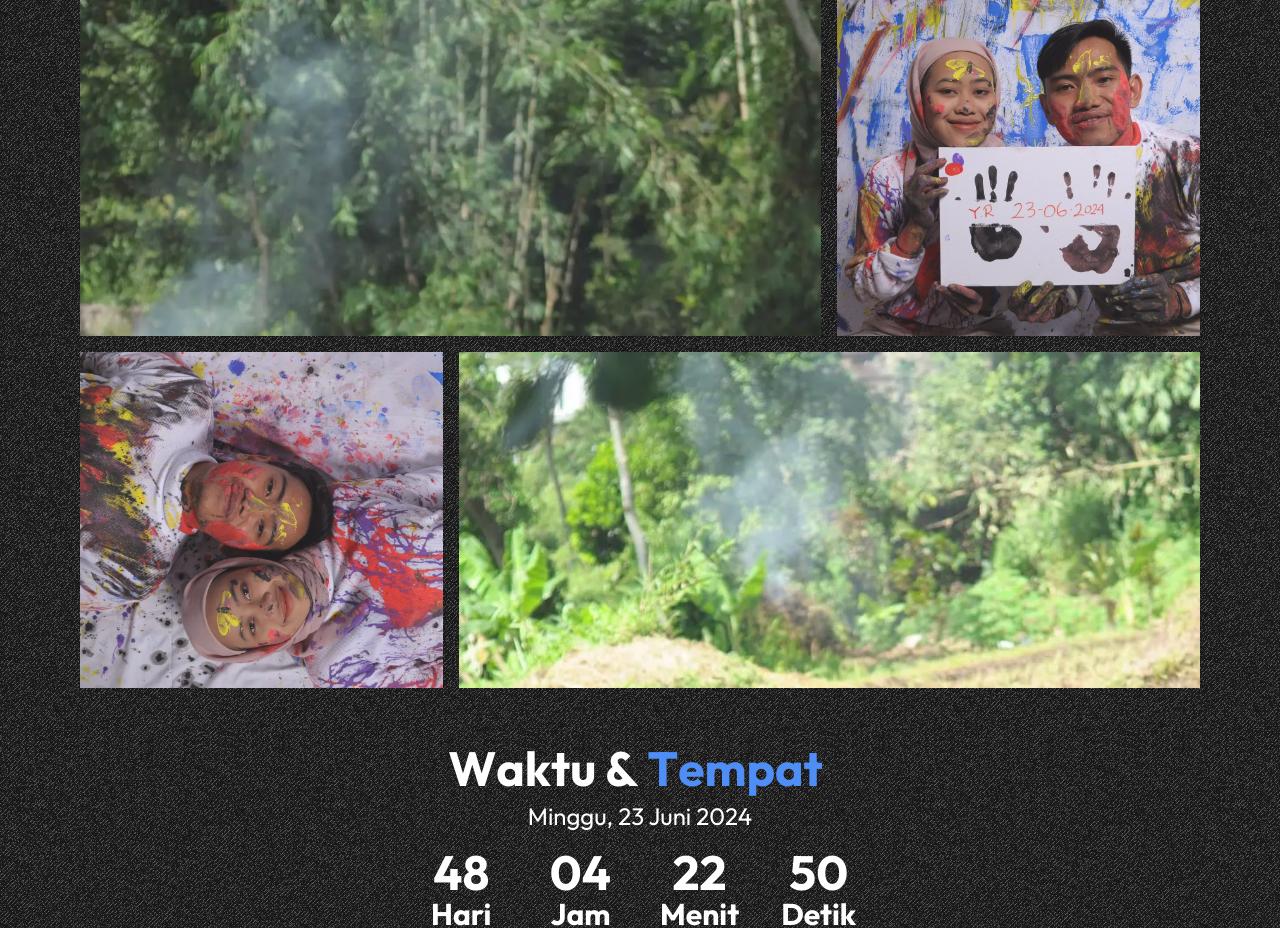
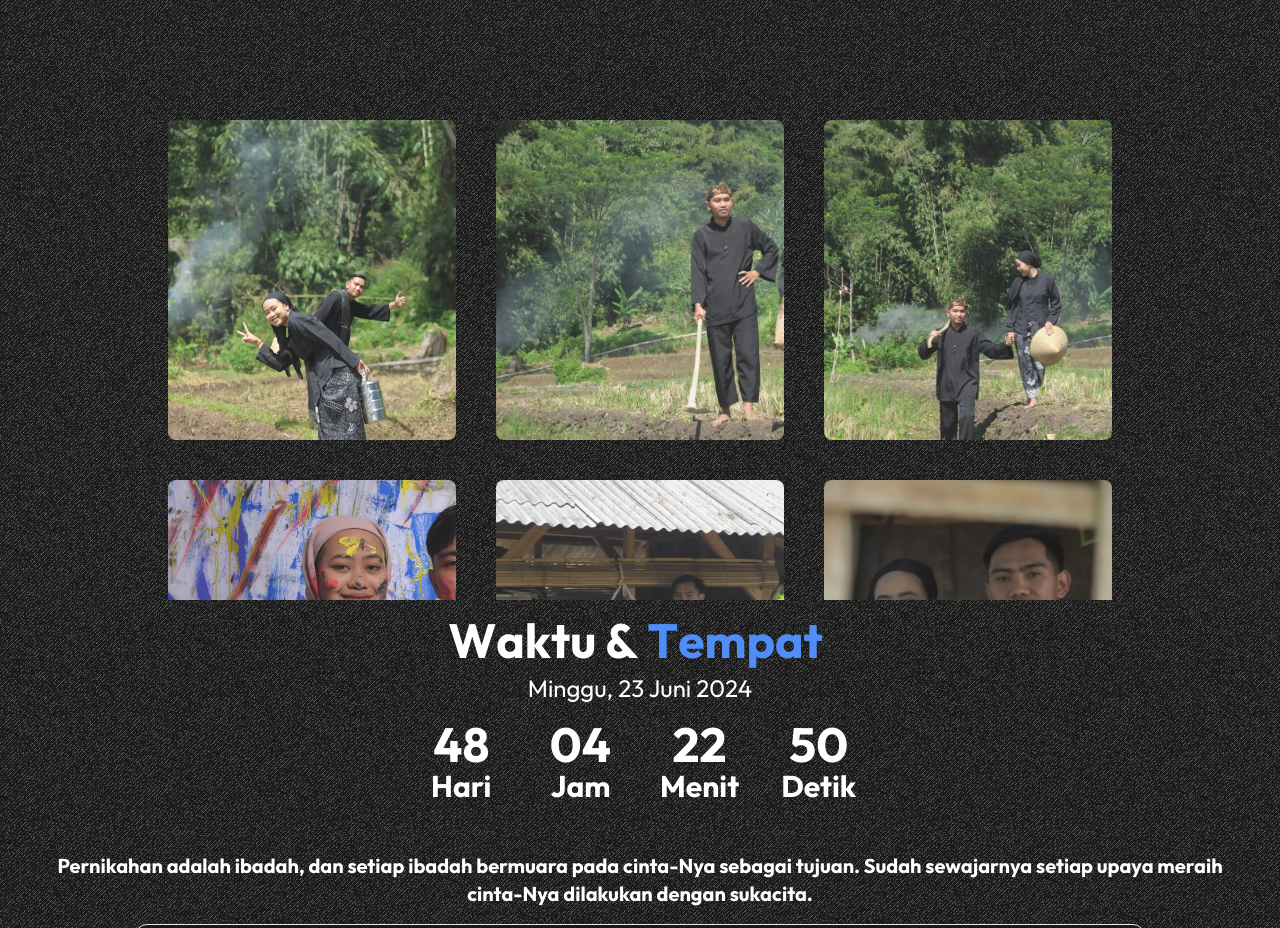
Before and after one commit to chndrwali/undangan-pernikahan, a Next.js app: page / in a window 1280 px wide. Shown: the part 2660-3588 px from the top of the page. Built offline with nearby package versions, Linux system fonts and the light colour scheme; a web font is replaced by a local one.

Commit message:
add: paralax-scroll

```diff
--- a/components/gallery/galerry.tsx
+++ b/components/gallery/galerry.tsx
@@ -3,6 +3,7 @@ import React, { useState, useRef, useEffect } from 'react';
 import { LayoutGrid } from '../ui/layout-grid';
 import { TypewriterEffect } from '../ui/type-writter';
 import { motion } from 'framer-motion';
+import { ParallaxScroll } from '../ui/paralax-scroll';
 
 export default function Gallery() {
   const judul = [
@@ -20,6 +21,19 @@ export default function Gallery() {
       className: 'text-blue-500 dark:text-blue-500',
     },
   ];
+
+  const images = [
+    '/home/1.webp',
+    '/home/2.webp',
+    '/home/3.webp',
+    '/home/Gallery_Photo_1.webp',
+    '/home/Gallery_Photo_2.webp',
+    '/home/Gallery_Photo_3.webp',
+    '/home/Gallery_Photo_4.webp',
+    '/home/Gallery_Photo_5.webp',
+    '/home/Gallery_Photo_6.webp',
+    '/home/Gallery_Photo_7.webp',
+  ];
   return (
     <section id="galery" className="bg-black bg-footer opacity-90 w-full flex flex-col items-center ">
       <div className="mt-0 mb-2">
@@ -28,76 +42,9 @@ export default function Gallery() {
           “Aku tidak tahu dimana ujung perjalanan ini, aku tidak bisa menjanjikan apapun. Tapi, selama aku mampu, mimpi-mimpi kita adalah prioritas.”
         </motion.p>
       </div>
-      <div className="h-screen py-4 px-10 w-full">
-        <LayoutGrid cards={cards} />
+      <div className=" py-4 px-10 ">
+        <ParallaxScroll images={images} />
       </div>
     </section>
   );
 }
-
-const SkeletonOne = () => {
-  return (
-    <div>
-      <p className="font-bold text-4xl text-white">House in the woods</p>
-      <p className="font-normal text-base text-white"></p>
-      <p className="font-normal text-base my-4 max-w-lg text-neutral-200">A serene and tranquil retreat, this house in the woods offers a peaceful escape from the hustle and bustle of city life.</p>
-    </div>
-  );
-};
-
-const SkeletonTwo = () => {
-  return (
-    <div>
-      <p className="font-bold text-4xl text-white">House above the clouds</p>
-      <p className="font-normal text-base text-white"></p>
-      <p className="font-normal text-base my-4 max-w-lg text-neutral-200">
-        Perched high above the world, this house offers breathtaking views and a unique living experience. It&apos;s a place where the sky meets home, and tranquility is a way of life.
-      </p>
-    </div>
-  );
-};
-const SkeletonThree = () => {
-  return (
-    <div>
-      <p className="font-bold text-4xl text-white">Greens all over</p>
-      <p className="font-normal text-base text-white"></p>
-      <p className="font-normal text-base my-4 max-w-lg text-neutral-200">A house surrounded by greenery and nature&apos;s beauty. It&apos;s the perfect place to relax, unwind, and enjoy life.</p>
-    </div>
-  );
-};
-const SkeletonFour = () => {
-  return (
-    <div>
-      <p className="font-bold text-4xl text-white">Rivers are serene</p>
-      <p className="font-normal text-base text-white"></p>
-      <p className="font-normal text-base my-4 max-w-lg text-neutral-200">A house by the river is a place of peace and tranquility. It&apos;s the perfect place to relax, unwind, and enjoy life.</p>
-    </div>
-  );
-};
-
-const cards = [
-  {
-    id: 1,
-    content: <SkeletonOne />,
-    className: 'md:col-span-2',
-    thumbnail: '/home/1.webp',
-  },
-  {
-    id: 2,
-    content: <SkeletonTwo />,
-    className: 'col-span-1',
-    thumbnail: '/home/2.webp',
-  },
-  {
-    id: 3,
-    content: <SkeletonThree />,
-    className: 'col-span-1',
-    thumbnail: '/home/3.webp',
-  },
-  {
-    id: 4,
-    content: <SkeletonFour />,
-    className: 'md:col-span-2',
-    thumbnail: '/home/Gallery_Photo_4.webp',
-  },
-];
--- a/components/home/home.tsx
+++ b/components/home/home.tsx
@@ -83,9 +83,9 @@ const HomeComponent = () => {
         >
           <TypewriterEffect words={judul} />
           <motion.div
-            initial={{ opacity: 0.0, x: -40 }}
-            whileInView={{ opacity: 1, x: 0 }}
-            transition={{ delay: 0.3, duration: 0.8, ease: 'easeInOut' }}
+            initial={{ opacity: 0.0, y: -40 }}
+            whileInView={{ opacity: 1, y: 0 }}
+            transition={{ delay: 0.3, duration: 0.8, ease: 'backOut' }}
             className=" w-full max-w-[50px] min-h-[100px] h-full  text-black bg-white rounded-full my-4"
           >
             <div className="flex flex-col items-center p-2">
--- a/components/ui/layout-grid.tsx
+++ /dev/null
@@ -1,93 +0,0 @@
-'use client';
-import React, { useState, useRef, useEffect } from 'react';
-import { motion } from 'framer-motion';
-import { cn } from '@/lib/utils';
-import Image from 'next/image';
-
-type Card = {
-  id: number;
-  content?: JSX.Element | React.ReactNode | string;
-  className: string;
-  thumbnail: string;
-};
-
-export const LayoutGrid = ({ cards }: { cards: Card[] }) => {
-  const [selected, setSelected] = useState<Card | null>(null);
-  const [lastSelected, setLastSelected] = useState<Card | null>(null);
-
-  const handleClick = (card: Card) => {
-    setLastSelected(selected);
-    setSelected(card);
-  };
-
-  const handleOutsideClick = () => {
-    setLastSelected(selected);
-    setSelected(null);
-  };
-
-  return (
-    <div className="w-full h-full p-10 grid grid-cols-1 md:grid-cols-3  max-w-7xl mx-auto gap-4 relative">
-      {cards.map((card, i) => (
-        <div key={i} className={cn(card.className, '')}>
-          <motion.div
-            onClick={() => handleClick(card)}
-            className={cn(
-              card.className,
-              'relative ',
-              selected?.id === card.id
-                ? 'rounded-lg cursor-pointer absolute inset-0 h-full w-full md:w-1/2 m-auto z-50 flex justify-center items-center flex-wrap flex-col'
-                : lastSelected?.id === card.id
-                ? 'z-40 bg-white rounded-xl h-full w-full'
-                : 'bg-white rounded-xl h-full w-full'
-            )}
-            layout
-          >
-            {selected?.id === card.id && <SelectedCard selected={selected} />}
-            <BlurImage card={card} />
-          </motion.div>
-        </div>
-      ))}
-      <motion.div onClick={handleOutsideClick} className={cn('absolute h-full w-full left-0 top-0 bg-black opacity-0 z-10', selected?.id ? 'pointer-events-auto' : 'pointer-events-none')} animate={{ opacity: selected?.id ? 0.3 : 0 }} />
-    </div>
-  );
-};
-
-const BlurImage = ({ card }: { card: Card }) => {
-  const [loaded, setLoaded] = useState(false);
-  return (
-    <Image src={card.thumbnail} height="500" width="500" onLoad={() => setLoaded(true)} className={cn('object-cover object-top absolute inset-0 h-full w-full transition duration-200', loaded ? 'blur-none' : 'blur-md')} alt="thumbnail" />
-  );
-};
-
-const SelectedCard = ({ selected }: { selected: Card | null }) => {
-  return (
-    <div className="bg-transparent h-full w-full flex flex-col justify-end rounded-lg shadow-2xl relative z-[60]">
-      <motion.div
-        initial={{
-          opacity: 0,
-        }}
-        animate={{
-          opacity: 0.6,
-        }}
-        className="absolute inset-0 h-full w-full bg-black opacity-60 z-10"
-      />
-      <motion.div
-        initial={{
-          opacity: 0,
-          y: 100,
-        }}
-        animate={{
-          opacity: 1,
-          y: 0,
-        }}
-        transition={{
-          duration: 0.3,
-          ease: 'easeInOut',
-        }}
-        className="relative px-8 pb-4 z-[70]"
-      >
-        {selected?.content}
-      </motion.div>
-    </div>
-  );
-};
--- /dev/null
+++ b/components/ui/paralax-scroll.tsx
@@ -0,0 +1,55 @@
+'use client';
+import { useScroll, useTransform } from 'framer-motion';
+import { useRef } from 'react';
+import { motion } from 'framer-motion';
+import Image from 'next/image';
+import { cn } from '@/lib/utils';
+
+export const ParallaxScroll = ({ images, className }: { images: string[]; className?: string }) => {
+  const gridRef = useRef<any>(null);
+  const { scrollYProgress } = useScroll({
+    container: gridRef, // remove this if your container is not fixed height
+    offset: ['start start', 'end start'], // remove this if your container is not fixed height
+  });
+
+  const translateFirst = useTransform(scrollYProgress, [0, 1], [0, -200]);
+  const translateSecond = useTransform(scrollYProgress, [0, 1], [0, 200]);
+  const translateThird = useTransform(scrollYProgress, [0, 1], [0, -200]);
+
+  const third = Math.ceil(images.length / 3);
+
+  const firstPart = images.slice(0, third);
+  const secondPart = images.slice(third, 2 * third);
+  const thirdPart = images.slice(2 * third);
+
+  return (
+    <div className={cn('h-[40rem] items-start overflow-y-auto w-full', className)} ref={gridRef}>
+      <div className="grid grid-cols-1 md:grid-cols-2 lg:grid-cols-3 items-start  max-w-5xl mx-auto gap-10 py-40 px-10" ref={gridRef}>
+        <div className="grid gap-10">
+          {firstPart.map((el, idx) => (
+            <motion.div
+              style={{ y: translateFirst }} // Apply the translateY motion value here
+              key={'grid-1' + idx}
+            >
+              <Image src={el} className="h-80 w-full object-cover object-left-top rounded-lg gap-10 !m-0 !p-0" height="400" width="400" alt="thumbnail" />
+            </motion.div>
+          ))}
+        </div>
+        <div className="grid gap-10">
+          {secondPart.map((el, idx) => (
+            <motion.div style={{ y: translateSecond }} key={'grid-2' + idx}>
+              <Image src={el} className="h-80 w-full object-cover object-left-top rounded-lg gap-10 !m-0 !p-0" height="400" width="400" alt="thumbnail" />
+            </motion.div>
+          ))}
+        </div>
+        <div className="grid gap-10">
+          {thirdPart.map((el, idx) => (
+            <motion.div style={{ y: translateThird }} key={'grid-3' + idx}>
+              <Image src={el} className="h-80 w-full object-cover object-left-top rounded-lg gap-10 !m-0 !p-0" height="400" width="400" alt="thumbnail" />
+            </motion.div>
+          ))}
+        </div>
+      </div>
+    </div>
+  );
+};
```
